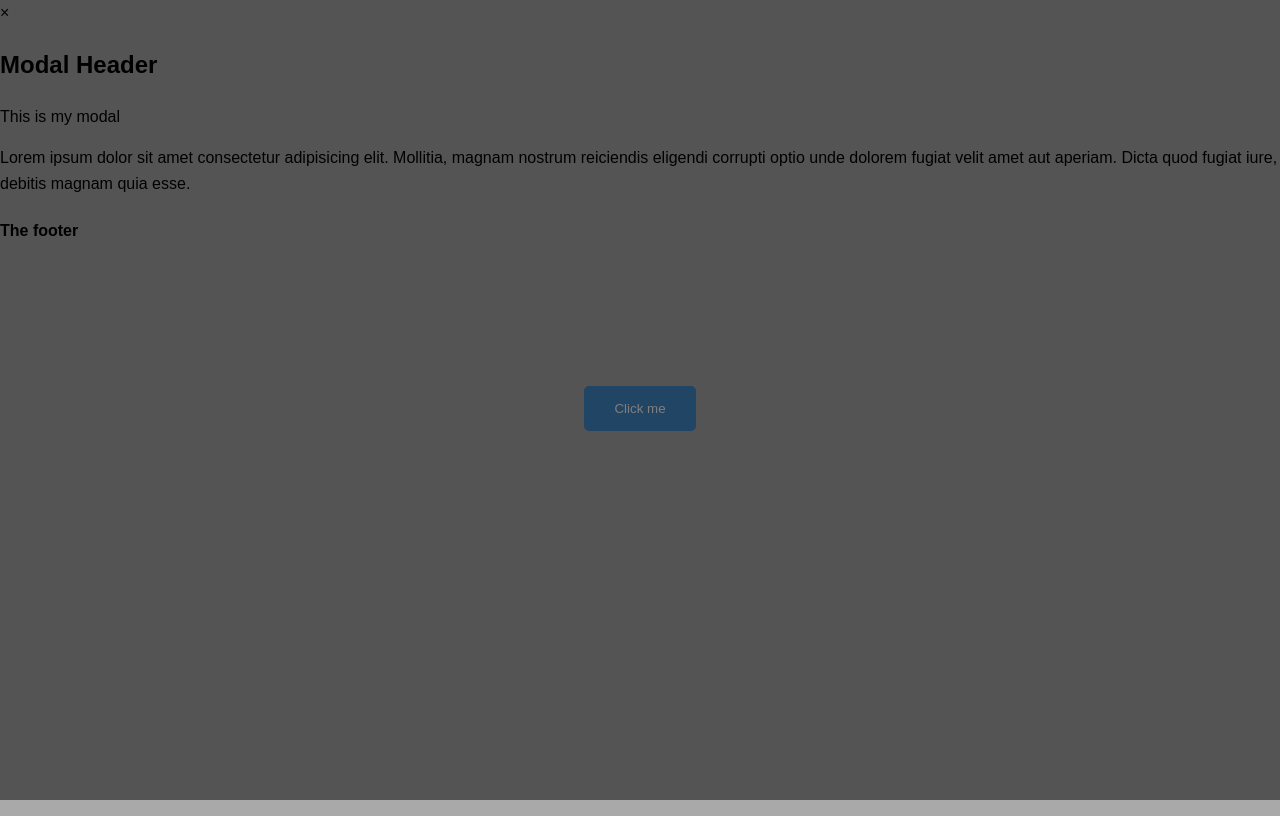
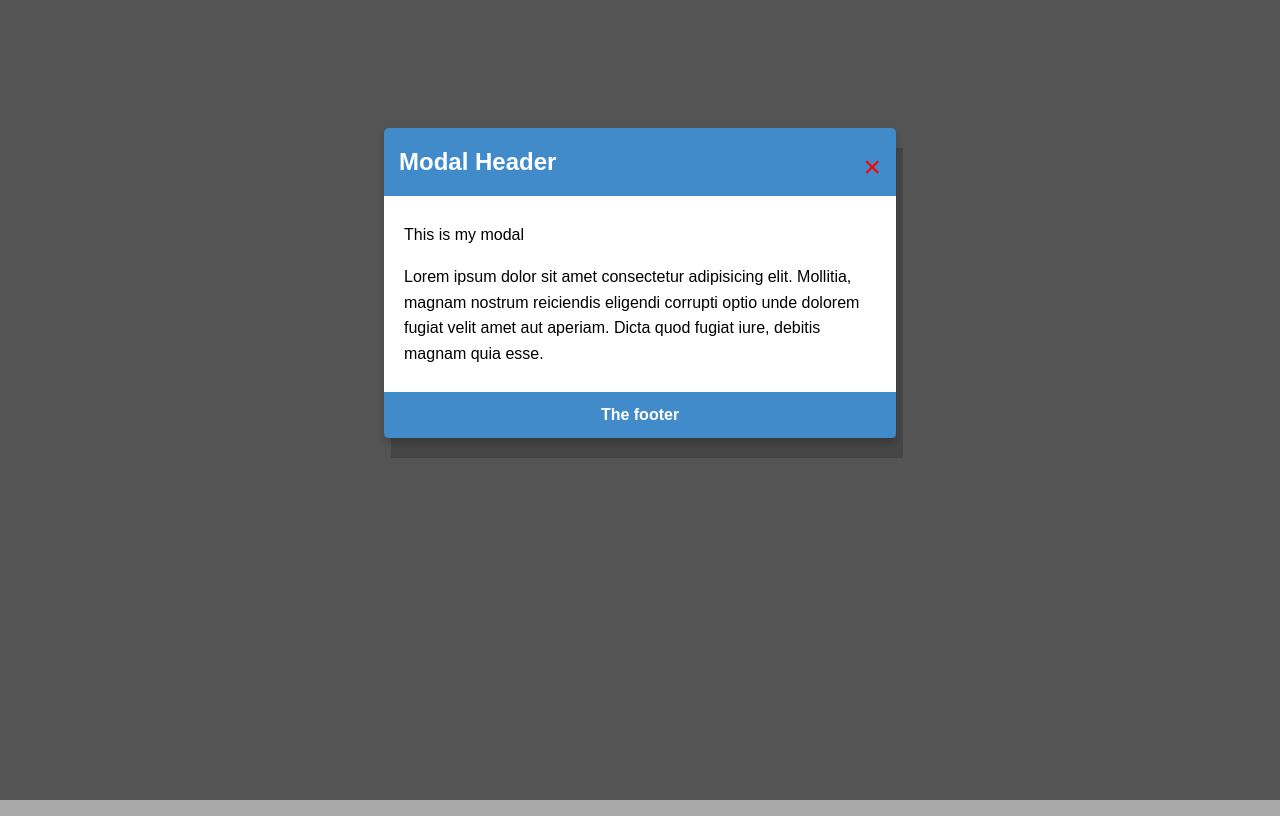
Before and after one commit to CesarLiChen/simple-modal-window, a plain HTML site: page index.html in a window 1280 px wide. Drawn offline with Linux system fonts and the light colour scheme.

Commit message:
Styles header, content, footer, and close button

```diff
--- a/style.css
+++ b/style.css
@@ -32,3 +32,49 @@ body {
     overflow: auto;
     background: rgba(0, 0, 0, 0.5); /*with alpha*/
 }
+
+.modal-content {
+    margin: 10% auto;
+    width: 40%;
+    box-shadow: 0 5px 8px 0 rgba(0, 0, 0, 0.2), 7px 20px 0 rgba(0, 0, 0, 0.17);
+    animation-name: modalopen;
+    animation-duration: 1s;
+}
+
+.modal h2, .modal h4 {
+    margin: 0;
+}
+
+.modal-header {
+    background: #428bca;
+    color: white;
+    padding: 15px;
+    border-top-left-radius: 5px;
+    border-top-right-radius: 5px;
+}
+
+.modal-body {
+    padding: 10px 20px;
+    background: white;
+}
+
+.modal-footer {
+    background: #428bca;
+    color: white;
+    padding: 10px;
+    text-align: center;
+    border-bottom-left-radius: 5px;
+    border-bottom-right-radius: 5px;
+}
+
+.close {
+    color: red;
+    float: right;
+    font-size: 30px;
+}
+
+.close:hover, .close:focus {
+    color: black;
+    text-decoration: none;
+    cursor: pointer;
+}
```
